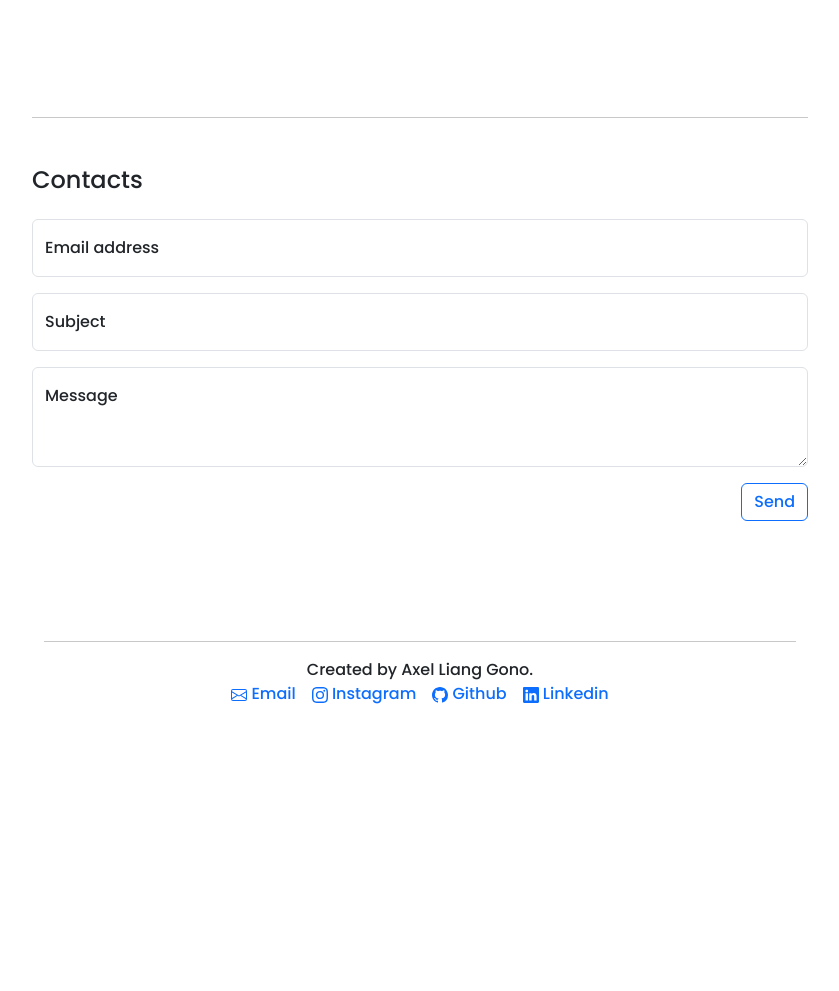
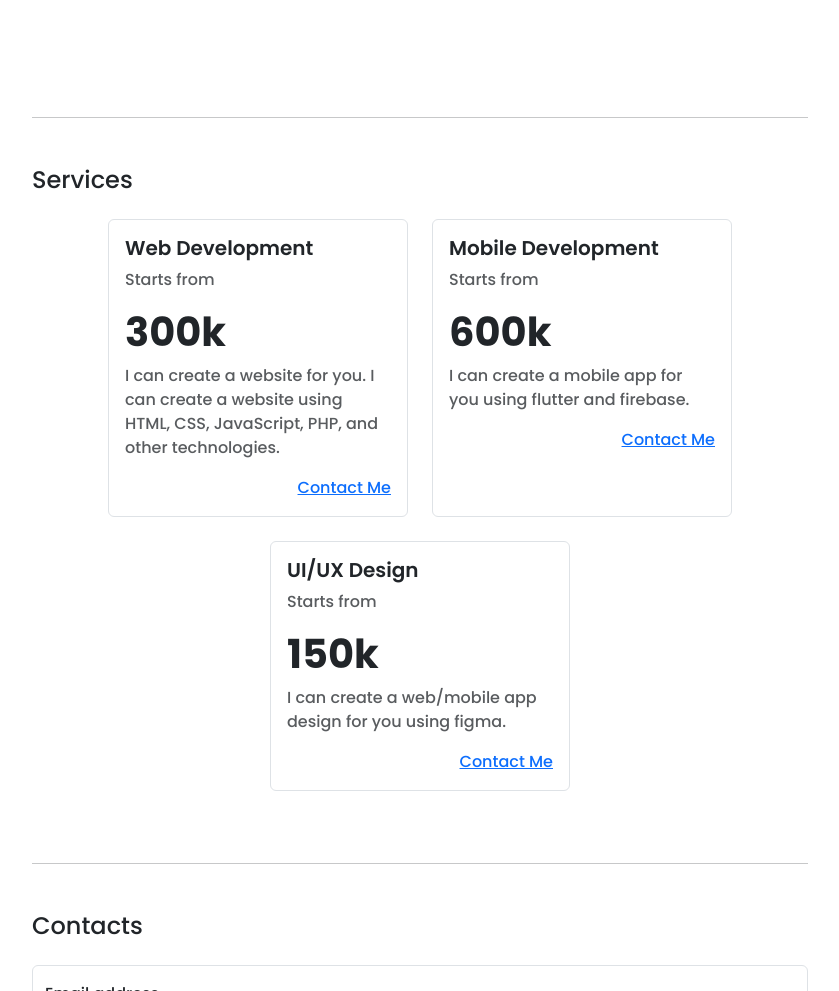
Before and after one commit to jeoxn/portfolio, a plain HTML site: page index.html in a window 1280 px wide. Shown: the part 3148-4139 px from the top of the page, without its empty margins (220-1059 px from the left). Before the commit the page ends 3878 px from the top, so only its background shows below. Drawn offline with nearby package versions, Linux system fonts and the light colour scheme.

Commit message:
adding services

```diff
--- a/index.html
+++ b/index.html
@@ -26,6 +26,7 @@
                   <a class="nav-link mx-3 my-2" href="#about">About</a>
                   <a class="nav-link mx-3 my-2" href="#projects">Projects</a>
                   <a class="nav-link mx-3 my-2" href="#skills">Skills</a>
+                  <a class="nav-link mx-3 my-2" href="#services">Services</a>
                   <a class="btn btn-outline-primary d-flex align-items-center" href="#contacts">
                     <span>Contact</span>
                   </a>
@@ -156,6 +157,34 @@
       </div>
     </div>
 
+    <div class="container pt-4" style="max-width: 800px" id="services">
+      <hr class="my-5">
+      <h4 class="mb-4">Services</h4>
+      <div class="mt-4 d-flex flex-wrap gap-4 justify-content-center">
+        <div class="border p-3 rounded" style="max-width:300px;">
+          <h5 class="fw-semibold">Web Development</h5>
+          <p class="text-muted">Starts from</p>
+          <h1 class="fw-bold">300k</h1>
+          <p class="text-muted">I can create a website for you. I can create a website using HTML, CSS, JavaScript, PHP, and other technologies.</p>
+          <a href="mailto: axellianggono@gmail.com" class="float-end">Contact Me</a>
+        </div>
+        <div class="border p-3 rounded" style="max-width:300px;">
+          <h5 class="fw-semibold">Mobile Development</h5>
+          <p class="text-muted">Starts from</p>
+          <h1 class="fw-bold">600k</h1>
+          <p class="text-muted">I can create a mobile app for you using flutter and firebase.</p>
+          <a href="mailto: axellianggono@gmail.com" class="float-end">Contact Me</a>
+        </div>
+        <div class="border p-3 rounded" style="max-width:300px;">
+          <h5 class="fw-semibold">UI/UX Design</h5>
+          <p class="text-muted">Starts from</p>
+          <h1 class="fw-bold">150k</h1>
+          <p class="text-muted">I can create a web/mobile app design for you using figma.</p>
+          <a href="mailto: axellianggono@gmail.com" class="float-end">Contact Me</a>
+        </div>
+      </div>
+    </div>
+
     <div class="container pt-4" style="max-width: 800px;" id="contacts">
       <hr class="my-5">
       <h4 class="mb-4">Contacts</h4>
--- a/script.js
+++ b/script.js
@@ -24,6 +24,7 @@ if (window.innerWidth > 768) {
     <a class="dropdown-item" href="#projects">Projects</a>
     <a class="dropdown-item" href="#skills">Skills</a>
     <a class="dropdown-item" href="#contacts">Contacts</a>
+    <a class="nav-link mx-3 my-2" href="#services">Services</a>
     </ul>
     </div>
     `
@@ -37,6 +38,7 @@ window.addEventListener('resize', () => {
                   <a class="nav-link mx-3 my-2" href="#about">About</a>
                   <a class="nav-link mx-3 my-2" href="#projects">Projects</a>
                   <a class="nav-link mx-3 my-2" href="#skills">Skills</a>
+                  <a class="nav-link mx-3 my-2" href="#services">Services</a>
                   <a class="btn btn-outline-primary d-flex align-items-center" href="#contacts">
                     <span>Contact</span>
                   </a>
@@ -53,6 +55,7 @@ window.addEventListener('resize', () => {
         <a class="dropdown-item" href="#about">About</a>
         <a class="dropdown-item" href="#projects">Projects</a>
         <a class="dropdown-item" href="#skills">Skills</a>
+        <a class="dropdown-item" href="#services">Services</a>
         <a class="dropdown-item" href="#contacts">Contacts</a>
         </ul>
         </div>
```
